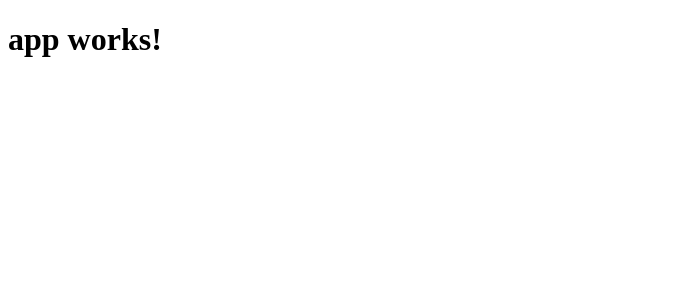
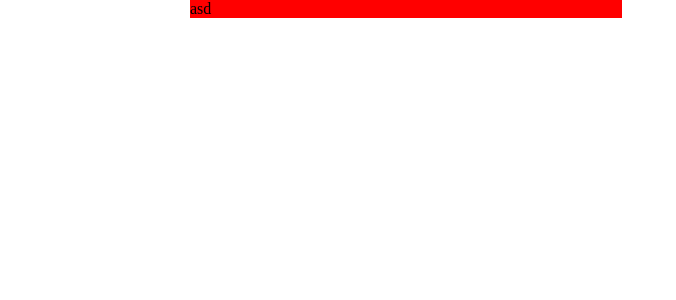
Before and after one commit to Elitro/FCC-Simon, an Angular app: page / in a window 1280 px wide. Shown: the top 300 px of the page, without its empty margins (0-676 px from the left). Built offline with nearby package versions, Linux system fonts and the light colour scheme.

Commit message:
project init, added panel buttons

```diff
--- a/src/app/app.component.css
+++ b/src/app/app.component.css
@@ -0,0 +1,15 @@
+.content {
+    width: 100%;
+}
+
+.panel-button {
+    width: 48%;
+}
+
+@media screen and (min-width: 900px) {
+    .content {
+        width: 900px;
+        margin-left: auto;
+        margin-right: auto;
+    }
+}
--- a/src/app/app.component.html
+++ b/src/app/app.component.html
@@ -1,3 +1,7 @@
-<h1>
-  {{title}}
-</h1>
+<section class="content">
+
+  <div class="panel-button">
+    <panel-button [panelColor]="'red'"> </panel-button>
+  </div>
+
+</section>
--- a/src/app/app.component.ts
+++ b/src/app/app.component.ts
@@ -6,5 +6,4 @@ import { Component } from '@angular/core';
   styleUrls: ['./app.component.css']
 })
 export class AppComponent {
-  title = 'app works!';
 }
--- a/src/app/app.module.ts
+++ b/src/app/app.module.ts
@@ -4,10 +4,12 @@ import { FormsModule } from '@angular/forms';
 import { HttpModule } from '@angular/http';
 
 import { AppComponent } from './app.component';
+import { PanelButtonComponent } from './panel-button/panel-button.component';
 
 @NgModule({
   declarations: [
-    AppComponent
+    AppComponent,
+    PanelButtonComponent
   ],
   imports: [
     BrowserModule,
--- /dev/null
+++ b/src/app/panel-button/panel-button.component.css
@@ -0,0 +1,4 @@
+.block {
+    width: 100%;
+    height: 100%;
+}
--- /dev/null
+++ b/src/app/panel-button/panel-button.component.html
@@ -0,0 +1,3 @@
+<div class="block" [ngStyle]="{'background-color': panelColor}">
+  asd
+</div>
--- /dev/null
+++ b/src/app/panel-button/panel-button.component.ts
@@ -0,0 +1,17 @@
+import { Component, OnInit, Input } from '@angular/core';
+
+@Component({
+  selector: 'panel-button',
+  templateUrl: './panel-button.component.html',
+  styleUrls: ['./panel-button.component.css']
+})
+export class PanelButtonComponent implements OnInit {
+
+  @Input() panelColor: string;
+
+  constructor() { }
+
+  ngOnInit() {
+  }
+
+}
--- a/src/styles.css
+++ b/src/styles.css
@@ -1 +1,8 @@
 /* You can add global styles to this file, and also import other style files */
+
+body, html {
+  margin: 0;
+  padding: 0;
+  width: 100%;
+  height: 100%;
+}
```
Also changed, not shown: .angular-cli.json, 1 other file (tests, documents, lock files or other folders).
